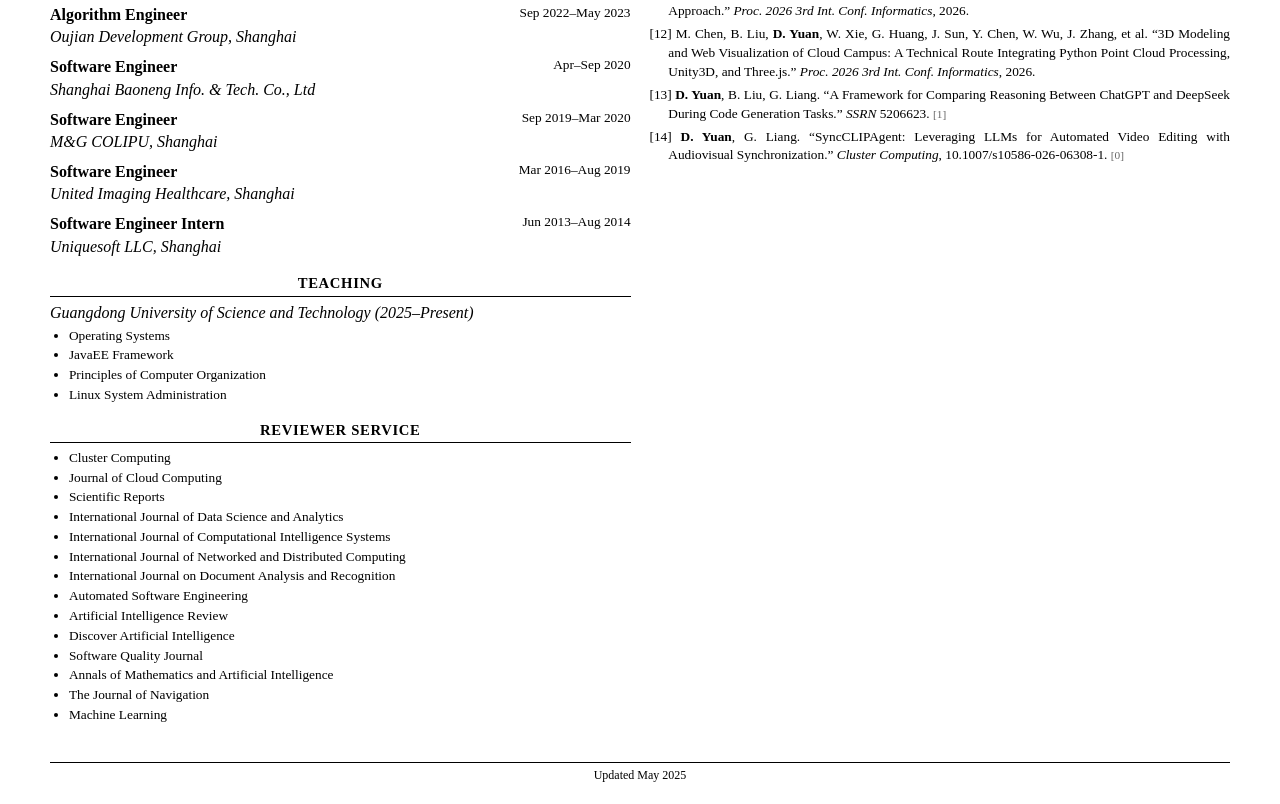
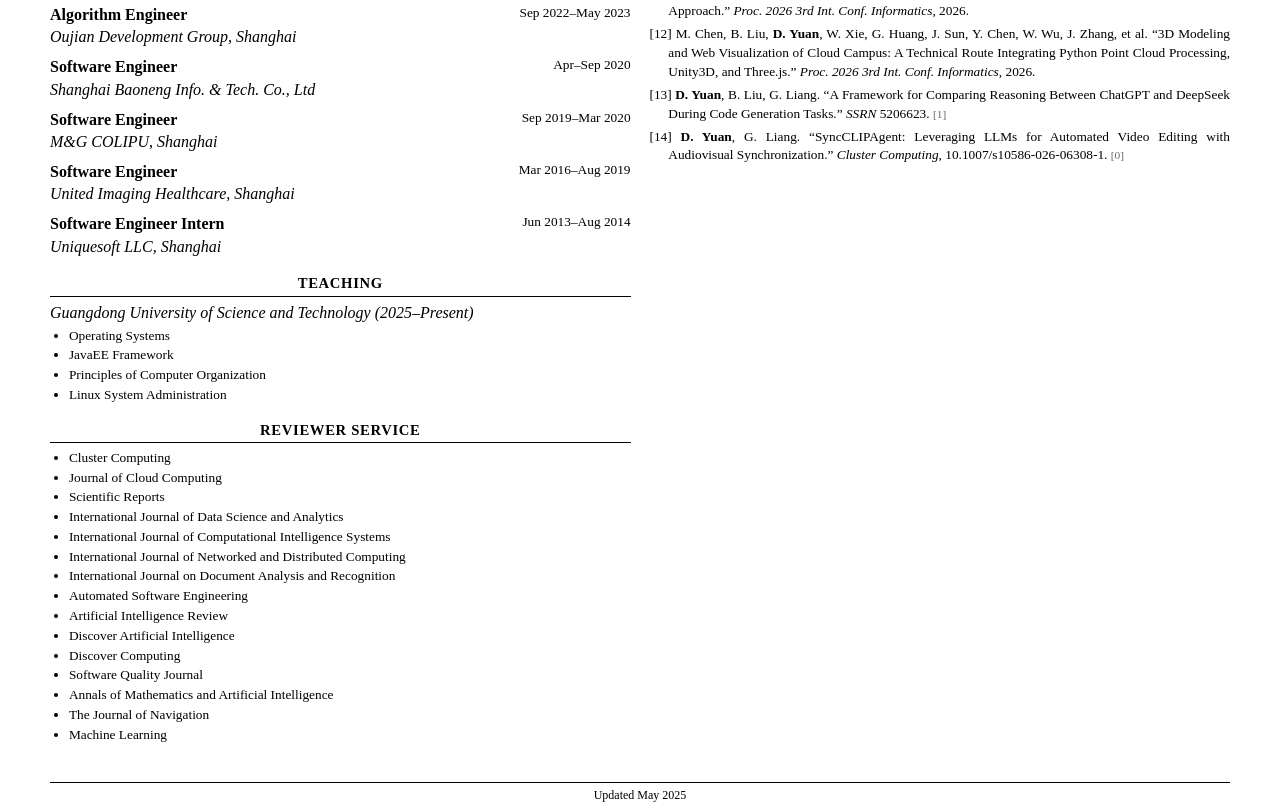
Before and after one commit to davidyuan666/davidyuan666.github.io, a plain HTML site: page index.html in a window 1280 px wide. Shown: the part 672-1476 px from the top of the page. Drawn offline with Linux system fonts and the light colour scheme.

Commit message:
Update index.html

```diff
--- a/index.html
+++ b/index.html
@@ -268,6 +268,7 @@
                     <li>Automated Software Engineering</li>
                     <li>Artificial Intelligence Review</li>
                     <li>Discover Artificial Intelligence</li>
+                    <li>Discover Computing</li>
                     <li>Software Quality Journal</li>
                     <li>Annals of Mathematics and Artificial Intelligence</li>
                     <li>The Journal of Navigation</li>
```
